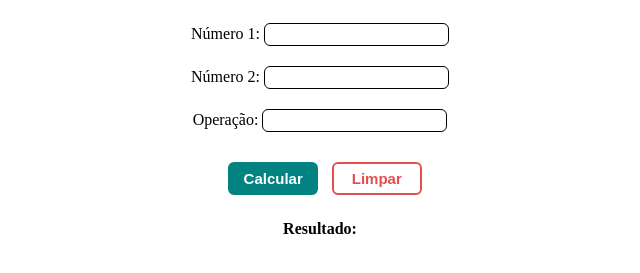
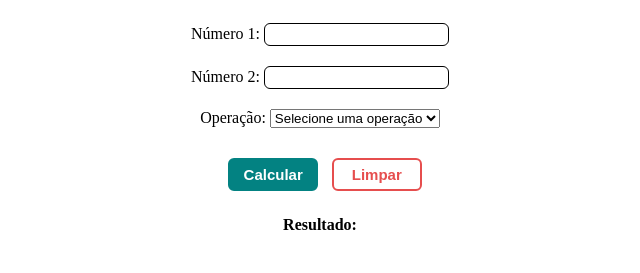
Before and after one commit to gabrielaserafimm/Calculadora-js, a plain HTML site: page index.html in a window 1280 px wide. Shown: the part 91-364 px from the top of the page, without its empty margins (320-960 px from the left). Drawn offline with Linux system fonts and the light colour scheme.

Commit message:
atualizações - add select

```diff
--- a/index.html
+++ b/index.html
@@ -24,7 +24,13 @@
     </label>
     <label>
         Operação:
-        <input id="operacao" type="text">
+        <select id="operacao" type="text">
+            <option value="0" default>Selecione uma operação</option>
+            <option value="1">Soma</option>
+            <option value="2">Subtração</option>
+            <option value="3">Multiplicação</option>
+            <option value="4">Divisão</option>
+        </select>
     </label>
     <button onclick="calcular()">Calcular</button>
     <button class="limpar" onclick="limpar()">Limpar</button><br>
--- a/script.js
+++ b/script.js
@@ -9,11 +9,10 @@ function calcular() {
        return alert('Por favor, digite um valor válido.');
    }
 
-   if (isNaN(op) || op == '') {
-       return alert('Esta operação é inválida.');
-   }
-
    switch (parseFloat(op)) {
+       case 0:
+           alert('Selecione uma operação');
+           return;
        case 1:
            res = (n1 + n2);
            break;
```
